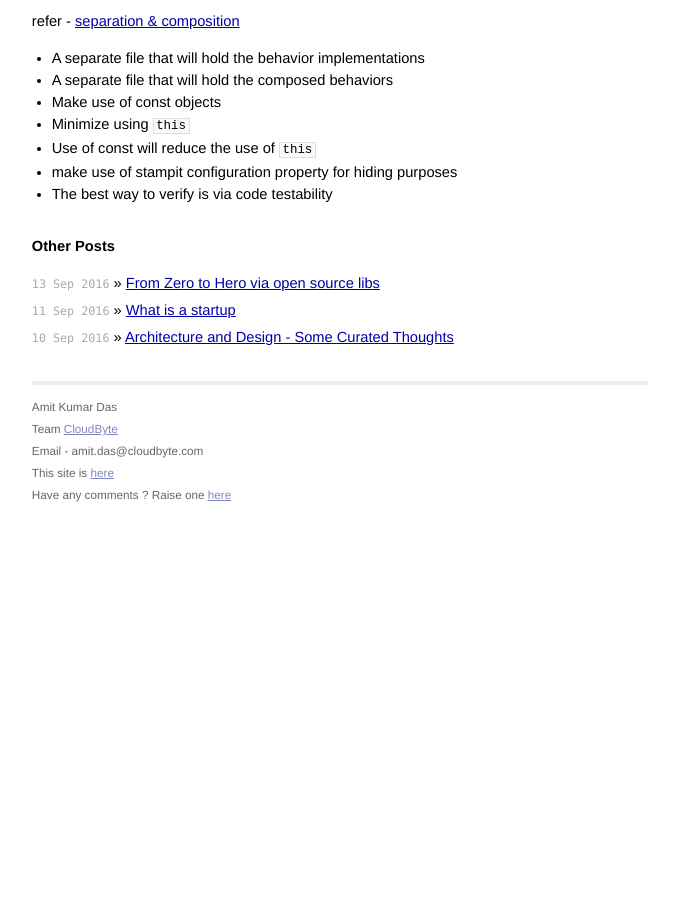
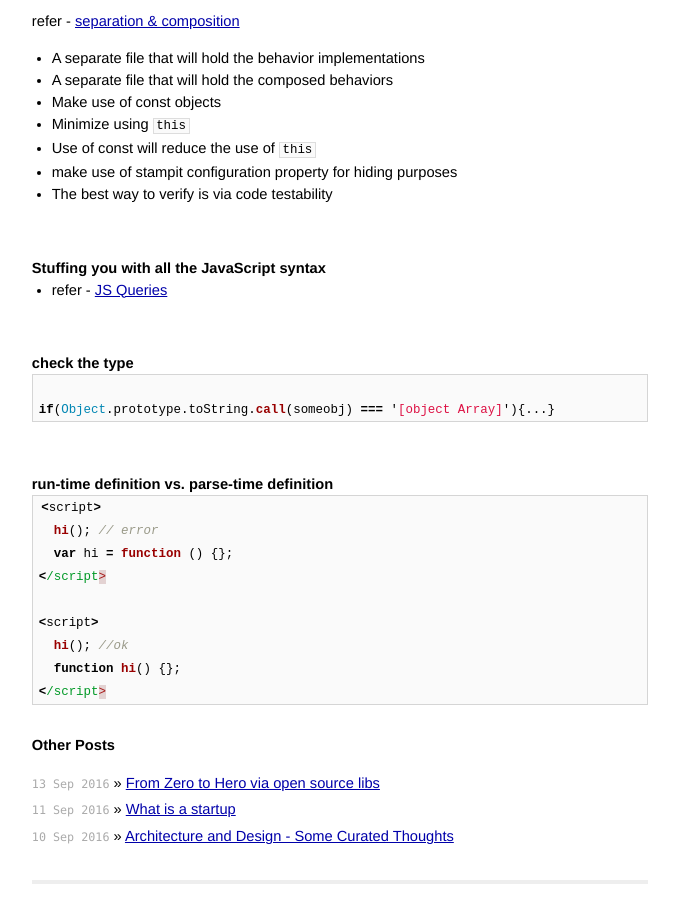
Before and after one commit to AmitKumarDas/amitkumardas.github.io, a Jekyll site: the page built from _posts/2016-09-04-exp-prog-guide-to-learn-js-a-curated-list.md, in a window 1280 px wide and 900 px high, scrolled down 7134 px. Shown: the whole window, without its empty margins (300-979 px from the left). Built offline with Jekyll 4.4.1, drawn with Linux system fonts in a browser that asks for light colours; before the commit the page ends 7652 px from its top, so only the background shows below that.

Commit message:
Update 2016-09-04-exp-prog-guide-to-learn-js-a-curated-list.md

````diff
--- a/_posts/2016-09-04-exp-prog-guide-to-learn-js-a-curated-list.md
+++ b/_posts/2016-09-04-exp-prog-guide-to-learn-js-a-curated-list.md
@@ -369,3 +369,34 @@ refer - [separation & composition](https://medium.com/@koresar/fun-with-stamps-e
 - Use of const will reduce the use of `this`
 - make use of stampit configuration property for hiding purposes
 - The best way to verify is via code testability
+
+<br />
+
+### Stuffing you with all the JavaScript syntax
+
+- refer - [JS Queries](https://github.com/nishant8BITS/123-Essential-JavaScript-Interview-Question)
+
+<br />
+
+#### check the type
+
+```javascript
+
+if(Object.prototype.toString.call(someobj) === '[object Array]'){...}
+```
+
+<br />
+
+#### run-time definition vs. parse-time definition
+
+```javascript
+<script>
+  hi(); // error
+  var hi = function () {};
+</script>
+
+<script>
+  hi(); //ok
+  function hi() {};
+</script>
+```
````
